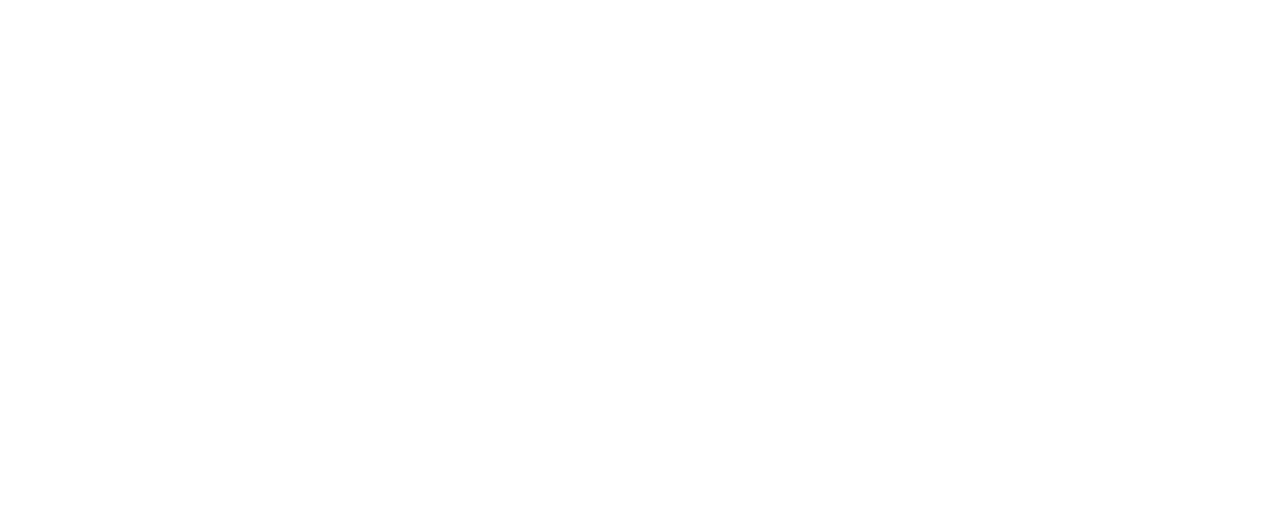
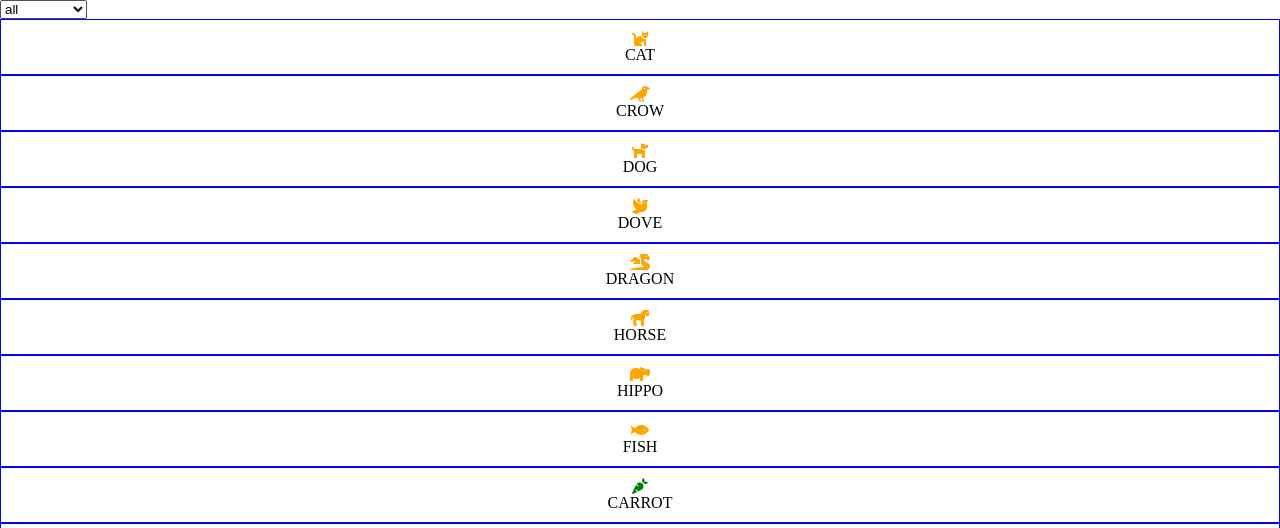
Before and after one commit to azzurragraziano/js-es6-icons, a plain HTML site: page index.html in a window 1280 px wide. Shown: the top 528 px of the page. Drawn offline with Linux system fonts and the light colour scheme.

Commit message:
milestone 1, 2, 3

```diff
--- /dev/null
+++ b/css/style.css
@@ -0,0 +1,17 @@
+*
+{
+    margin: 0;
+    padding: 0;
+    box-sizing: border-box;
+}
+
+.card {
+    padding: 10px 50px;
+    border: 1px solid blue;
+
+    display: flex;
+    flex-direction: column;
+    align-items: center;
+
+    text-transform: uppercase;
+}
--- a/data.js
+++ b/data.js
@@ -6,7 +6,7 @@ Ciascuna icona ha una proprietà "color": utilizzare questa proprietà per visua
 
 Milestone 3
 Aggiungere alla pagina una select in cui le options corrispondono ai vari tipi di icone (animal, vegetable, user). Quando l'utente seleziona un tipo dalla select, visualizzare solamente le icone corrispondenti. */
-[
+const allIcons = [
 	{
 		name: 'cat',
 		prefix: 'fa-',
@@ -120,3 +120,42 @@ Aggiungere alla pagina una select in cui le options corrispondono ai vari tipi d
 		color: 'blue'
 	}
 ];
+
+const iconsContainer = document.querySelector('.icons-container');
+
+printCards(allIcons, iconsContainer);
+
+const selectCategory = document.getElementById('category');
+
+selectCategory.addEventListener('change', function() {
+
+	const currentValue = this.value;
+
+	iconsContainer.innerHTML = '';
+
+	if(currentValue !== 'all') {
+		const filteredArray = allIcons.filter((element) => {
+			return element.type === currentValue;
+		})
+
+		printCards(filteredArray, iconsContainer)
+	} else {
+		printCards(allIcons, iconsContainer)
+	}
+})
+
+// FUNCTION
+function printCards (array, container) {
+	array.forEach((element) => {
+		const {name, prefix, type, family, color} = element;
+
+		const newCard =
+		`<div class="card">
+			<i class="${family} ${prefix}${name}" style="color: ${color};"></i>
+			<span>${name}</span>
+		</div>`;
+
+		container.innerHTML += newCard;
+
+	});
+}
--- a/index.html
+++ b/index.html
@@ -4,10 +4,26 @@
     <meta charset="UTF-8">
     <meta http-equiv="X-UA-Compatible" content="IE=edge">
     <meta name="viewport" content="width=device-width, initial-scale=1.0">
-    <title></title>
+    <title>icons</title>
+
+    <link rel="stylesheet" href="https://cdnjs.cloudflare.com/ajax/libs/font-awesome/5.14.0/css/all.min.css" integrity="sha512-1PKOgIY59xJ8Co8+NE6FZ+LOAZKjy+KY8iq0G4B3CyeY6wYHN3yt9PW0XpSriVlkMXe40PTKnXrLnZ9+fkDaog==" crossorigin="anonymous" referrerpolicy="no-referrer" />
+    <link rel="stylesheet" href="css/style.css">
 </head>
 <body>
 
+    <select name="category" id="category">
+        <option value="all">all</option>
+        <option value="animal">animals</option>
+        <option value="vegetable">vegetables</option>
+        <option value="user">user</option>
+    </select>
+
+    <div class="icons-container">
+        <!-- <div class="card">
+            <i class="fas fa-cat"></i>
+            <span>cat</span>
+        </div> -->
+    </div>
 
     <script type="text/javascript" src="data.js"></script>
 </body>
```
